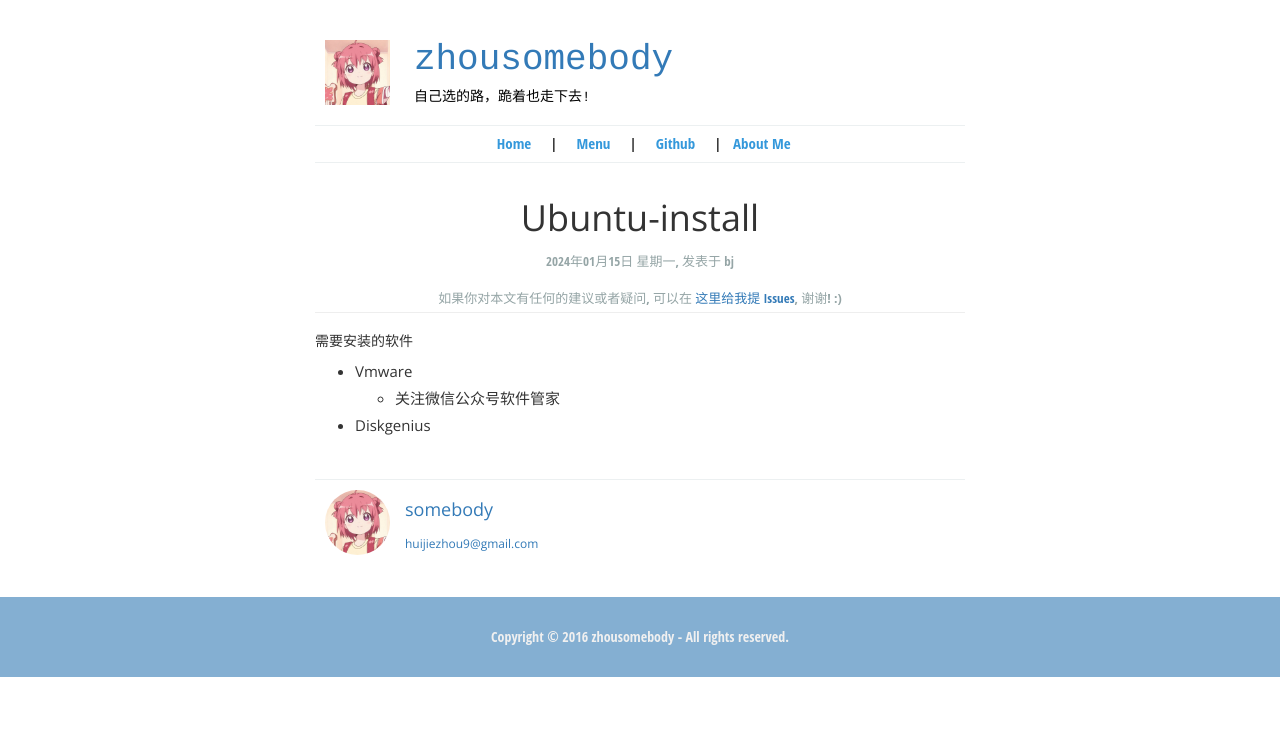
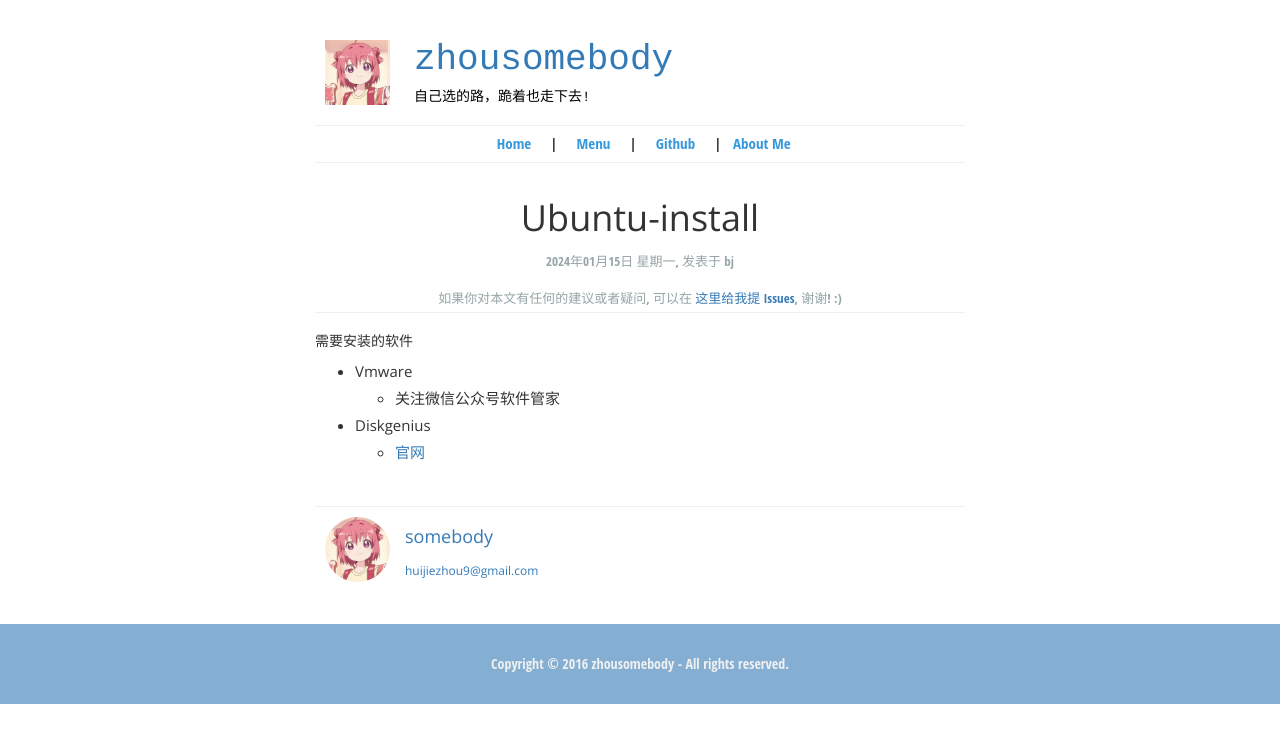
Before and after one commit to zhousomebody/zhousomebody.github.io, a Jekyll site: the page built from _posts/2024-01-15-Ubuntu-install.md, in a window 1280 px wide. Shown: the top 743 px of the page. Built offline with Jekyll 4.4.1, drawn with Linux system fonts in a browser that asks for light colours; Markdown is read by kramdown in place of the engine named in the settings.

Commit message:
Update 2024-01-15-Ubuntu-install.md

```diff
--- a/_posts/2024-01-15-Ubuntu-install.md
+++ b/_posts/2024-01-15-Ubuntu-install.md
@@ -11,3 +11,4 @@ excerpt_separator: "##"
 - Vmware
   - 关注微信公众号软件管家
 - Diskgenius
+  - [官网](https://www.diskgenius.cn/)
```
